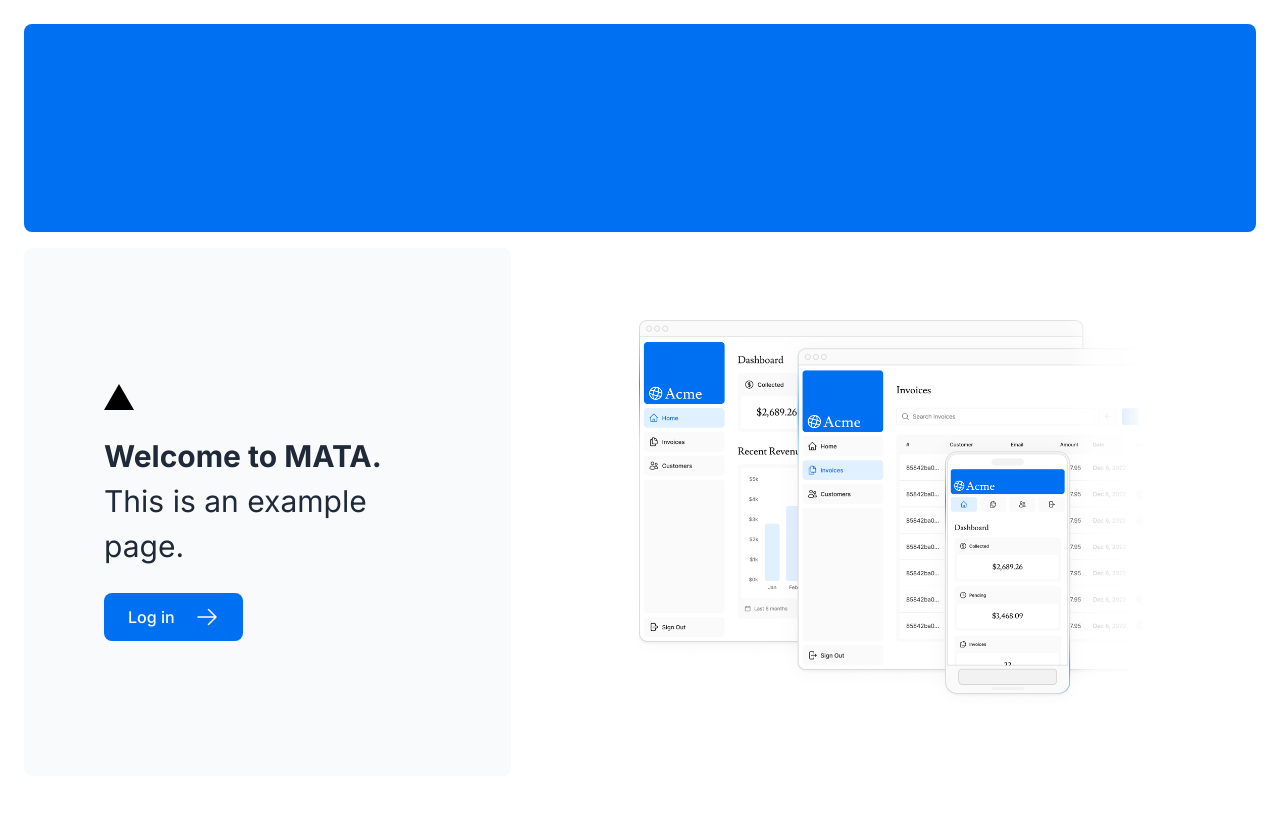
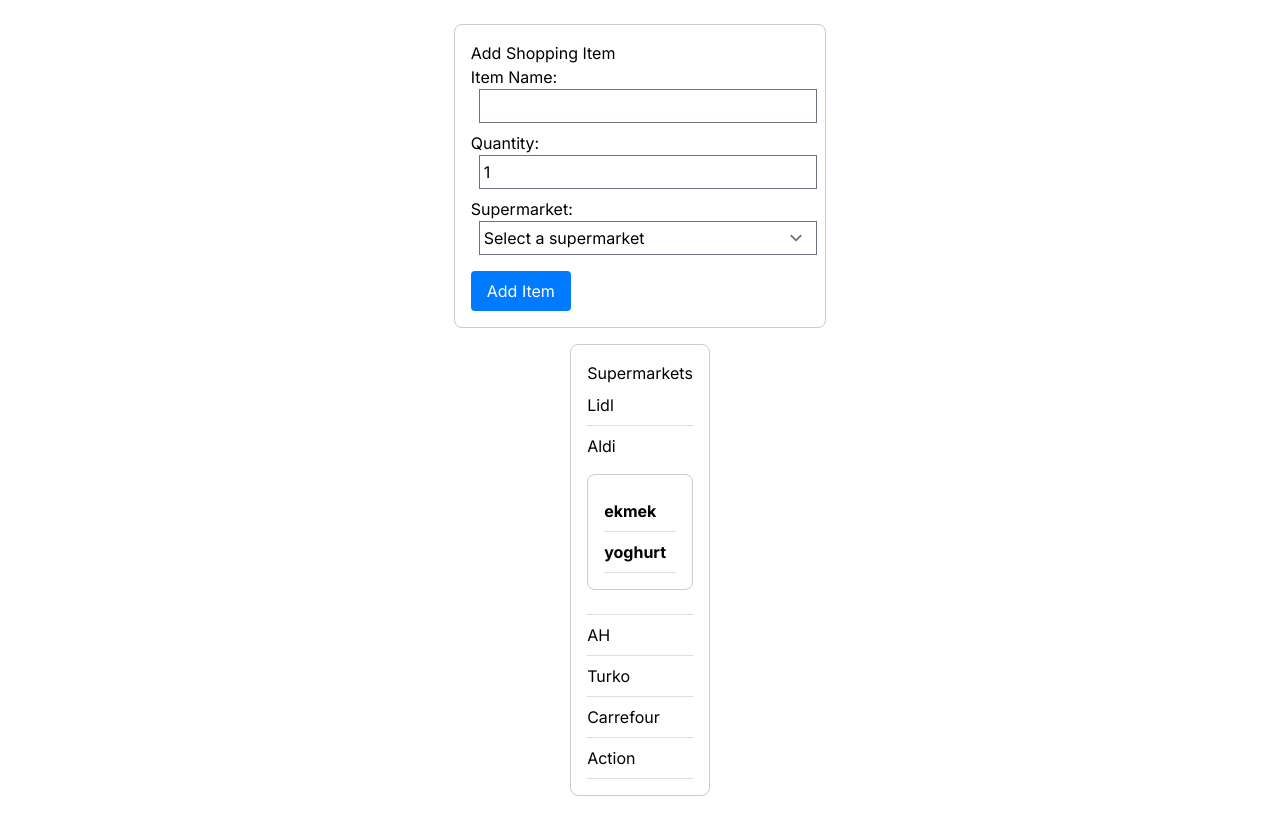
Before and after one commit to mata-project/mata-web-next, a Next.js app: page / in a window 1280 px wide. Built offline with nearby package versions, Linux system fonts and the light colour scheme; a web font is replaced by a local one.

Commit message:
intro to supermarket list

```diff
--- a/app/hall/about/page.tsx
+++ /dev/null
@@ -1,3 +0,0 @@
-export default function Page() {
-  return <p>About Page</p>;
-}
--- a/app/hall/layout.tsx
+++ /dev/null
@@ -1,12 +0,0 @@
-import SideNav from '@/app/ui/dashboard/sidenav';
-
-export default function Layout({ children }: { children: React.ReactNode }) {
-  return (
-    <div className="flex h-screen flex-col md:flex-row md:overflow-hidden">
-      <div className="w-full flex-none md:w-64">
-        <SideNav />
-      </div>
-      <div className="flex-grow p-6 md:overflow-y-auto md:p-12">{children}</div>
-    </div>
-  );
-}
--- a/app/hall/page.tsx
+++ /dev/null
@@ -1,3 +0,0 @@
-export default function Page() {
-  return <p>Hall Of Fame Page</p>;
-}
--- a/app/hall/people/page.tsx
+++ /dev/null
@@ -1,3 +0,0 @@
-export default function Page() {
-  return <p>People Page</p>;
-}
--- a/app/page.tsx
+++ b/app/page.tsx
@@ -1,44 +1,11 @@
-import AcmeLogo from '@/app/ui/acme-logo';
-import { ArrowRightIcon } from '@heroicons/react/24/outline';
-import Link from 'next/link';
-import { lusitana } from './ui/fonts';
-import Image from 'next/image';
+import ShoppingItemComponent from "./ui/shopping-item/shoppingItemComponent";
+import SupermarketsListComponent from "./ui/supermarkets-list/supermarketsListComponent";
 
 export default function Page() {
   return (
     <main className="flex min-h-screen flex-col p-6">
-      <div className="flex h-20 shrink-0 items-end rounded-lg bg-blue-500 p-4 md:h-52"></div>
-      <div className="mt-4 flex grow flex-col gap-4 md:flex-row">
-        <div className="flex flex-col justify-center gap-6 rounded-lg bg-gray-50 px-6 py-10 md:w-2/5 md:px-20">
-          <div className="relative w-0 h-0 border-l-[15px] border-r-[15px] border-b-[26px] border-l-transparent border-r-transparent border-b-black" />
-          <p className={`text-xl text-gray-800 md:text-3xl md:leading-normal`}>
-            <strong>Welcome to MATA.</strong> <br />
-            This is an example page.
-          </p>
-          <Link
-            href="/login"
-            className="flex items-center gap-5 self-start rounded-lg bg-blue-500 px-6 py-3 text-sm font-medium text-white transition-colors hover:bg-blue-400 md:text-base"
-          >
-            <span>Log in</span> <ArrowRightIcon className="w-5 md:w-6" />
-          </Link>
-        </div>
-        <div className="flex items-center justify-center p-6 md:w-3/5 md:px-28 md:py-12">
-          <Image
-            src="/hero-desktop.png"
-            width={1000}
-            height={760}
-            className="hidden md:block"
-            alt="Screenshots of the dashboard project showing desktop version"
-          />
-          <Image
-            src="/hero-mobile.png"
-            width={560}
-            height={620}
-            className="block md:hidden"
-            alt="Screenshot of the dashboard project showing mobile version"
-          />
-        </div>
-      </div>
+      <ShoppingItemComponent />
+      <SupermarketsListComponent />
     </main>
   );
 }
--- /dev/null
+++ b/app/ui/added-items/addedItemsList.tsx
@@ -0,0 +1,43 @@
+// AddedItemsList.tsx
+import React from "react";
+
+interface Item {
+  itemName: string;
+  //   quantity: number;
+  //   supermarket: string;
+}
+
+interface AddedItemsListProps {
+  items: Item[];
+}
+
+const AddedItemsList: React.FC<AddedItemsListProps> = ({ items }) => {
+  return (
+    <div
+      style={{
+        border: "1px solid #ccc",
+        padding: "16px",
+        borderRadius: "8px",
+        maxWidth: "400px",
+        margin: "16px auto",
+      }}
+    >
+      {items.length > 0 ? (
+        <ul style={{ listStyleType: "none", padding: "0" }}>
+          {items.map((item, index) => (
+            <li
+              key={index}
+              style={{ padding: "8px 0", borderBottom: "1px solid #ddd" }}
+            >
+              <strong>{item.itemName}</strong> {} {}
+            </li>
+          ))}
+        </ul>
+      ) : (
+        <p>No items have been added yet.</p>
+      )}
+    </div>
+  );
+};
+
+export default AddedItemsList;
--- /dev/null
+++ b/app/ui/shopping-item/shoppingItemComponent.tsx
@@ -0,0 +1,89 @@
+"use client";
+import React, { useState } from "react";
+
+const ShoppingItemComponent: React.FC = () => {
+  const [itemName, setItemName] = useState<string>("");
+  const [quantity, setQuantity] = useState<number>(1);
+  const [supermarket, setSupermarket] = useState<string>("");
+
+  const handleAddItem = () => {
+    if (itemName && quantity > 0 && supermarket) {
+      console.log("Item added:", { itemName, quantity, supermarket });
+      setItemName("");
+      setQuantity(1);
+      setSupermarket("");
+    } else {
+      alert("Please fill all fields before adding an item.");
+    }
+  };
+
+  return (
+    <div
+      style={{
+        border: "0.1px solid #ccc",
+        padding: "16px",
+        borderRadius: "8px",
+        maxWidth: "400px",
+        margin: "0 auto",
+      }}
+    >
+      <h2>Add Shopping Item</h2>
+      <div style={{ marginBottom: "8px" }}>
+        <label>
+          Item Name:
+          <input
+            type="text"
+            value={itemName}
+            onChange={(e) => setItemName(e.target.value)}
+            style={{ marginLeft: "8px", padding: "4px", width: "100%" }}
+          />
+        </label>
+      </div>
+      <div style={{ marginBottom: "8px" }}>
+        <label>
+          Quantity:
+          <input
+            type="number"
+            value={quantity}
+            onChange={(e) => setQuantity(Number(e.target.value))}
+            min="1"
+            style={{ marginLeft: "8px", padding: "4px", width: "100%" }}
+          />
+        </label>
+      </div>
+      <div style={{ marginBottom: "16px" }}>
+        <label>
+          Supermarket:
+          <select
+            value={supermarket}
+            onChange={(e) => setSupermarket(e.target.value)}
+            style={{ marginLeft: "8px", padding: "4px", width: "100%" }}
+          >
+            <option value="">Select a supermarket</option>
+            <option value="Lidl">Lidl</option>
+            <option value="Aldi">Aldi</option>
+            <option value="AH">AH</option>
+            <option value="Turko">Turko</option>
+            <option value="Carrefour">Carrefour</option>
+            <option value="Action">Action</option>
+          </select>
+        </label>
+      </div>
+      <button
+        onClick={handleAddItem}
+        style={{
+          padding: "8px 16px",
+          backgroundColor: "#007BFF",
+          color: "#fff",
+          border: "none",
+          borderRadius: "4px",
+          cursor: "pointer",
+        }}
+      >
+        Add Item
+      </button>
+    </div>
+  );
+};
+
+export default ShoppingItemComponent;
--- /dev/null
+++ b/app/ui/supermarkets-list/supermarketsListComponent.tsx
@@ -0,0 +1,51 @@
+"use client";
+import React, { useState } from "react";
+import AddedItemsList from "../added-items/addedItemsList";
+
+interface Item {
+  itemName: string;
+  //   quantity: number;
+  //   supermarket: string;
+}
+
+const SupermarketsListComponent: React.FC = () => {
+  const [items, setItems] = useState<Item[]>([
+    { itemName: "ekmek" },
+    { itemName: "yoghurt" },
+  ]);
+
+  const supermarkets = ["Lidl", "Aldi", "AH", "Turko", "Carrefour", "Action"];
+
+  const addItem = (itemName: string, supermarket: string) => {
+    const newItem: Item = { itemName };
+    setItems((prevItems) => [...prevItems, newItem]);
+  };
+
+  return (
+    <div
+      style={{
+        border: "1px solid #ccc",
+        padding: "16px",
+        borderRadius: "8px",
+        maxWidth: "400px",
+        margin: "0 auto",
+        marginTop: "16px",
+      }}
+    >
+      <h2>Supermarkets</h2>
+      <ul style={{ listStyleType: "none", padding: "0" }}>
+        {supermarkets.map((supermarket, index) => (
+          <li
+            key={index}
+            style={{ padding: "8px 0", borderBottom: "1px solid #ddd" }}
+          >
+            {supermarket}
+            {supermarket === "Aldi" ? <AddedItemsList items={items} /> : null}
+          </li>
+        ))}
+      </ul>
+    </div>
+  );
+};
+
+export default SupermarketsListComponent;
```
Also changed, not shown: 1 other file (tests, documents, lock files or other folders).
